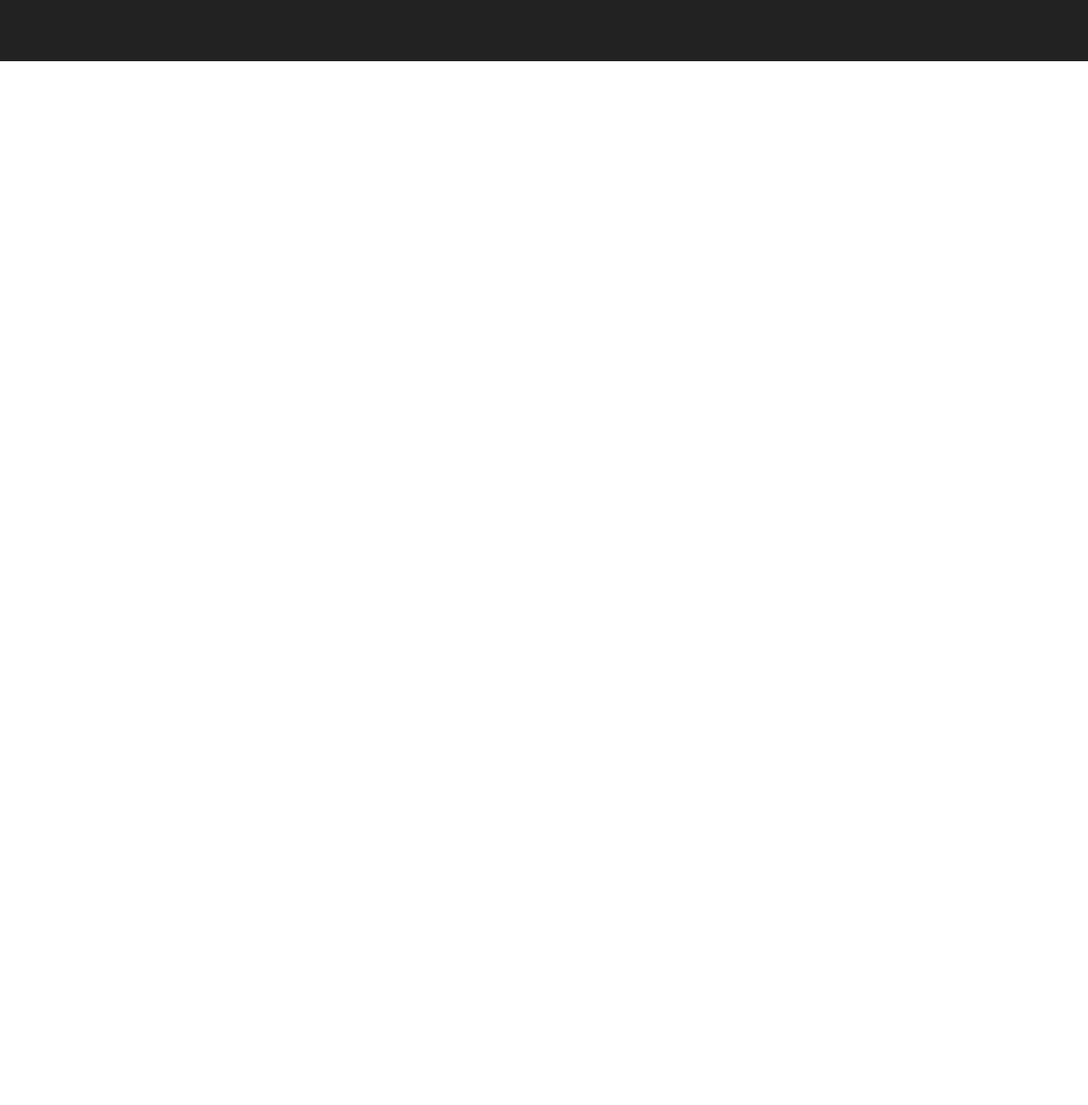
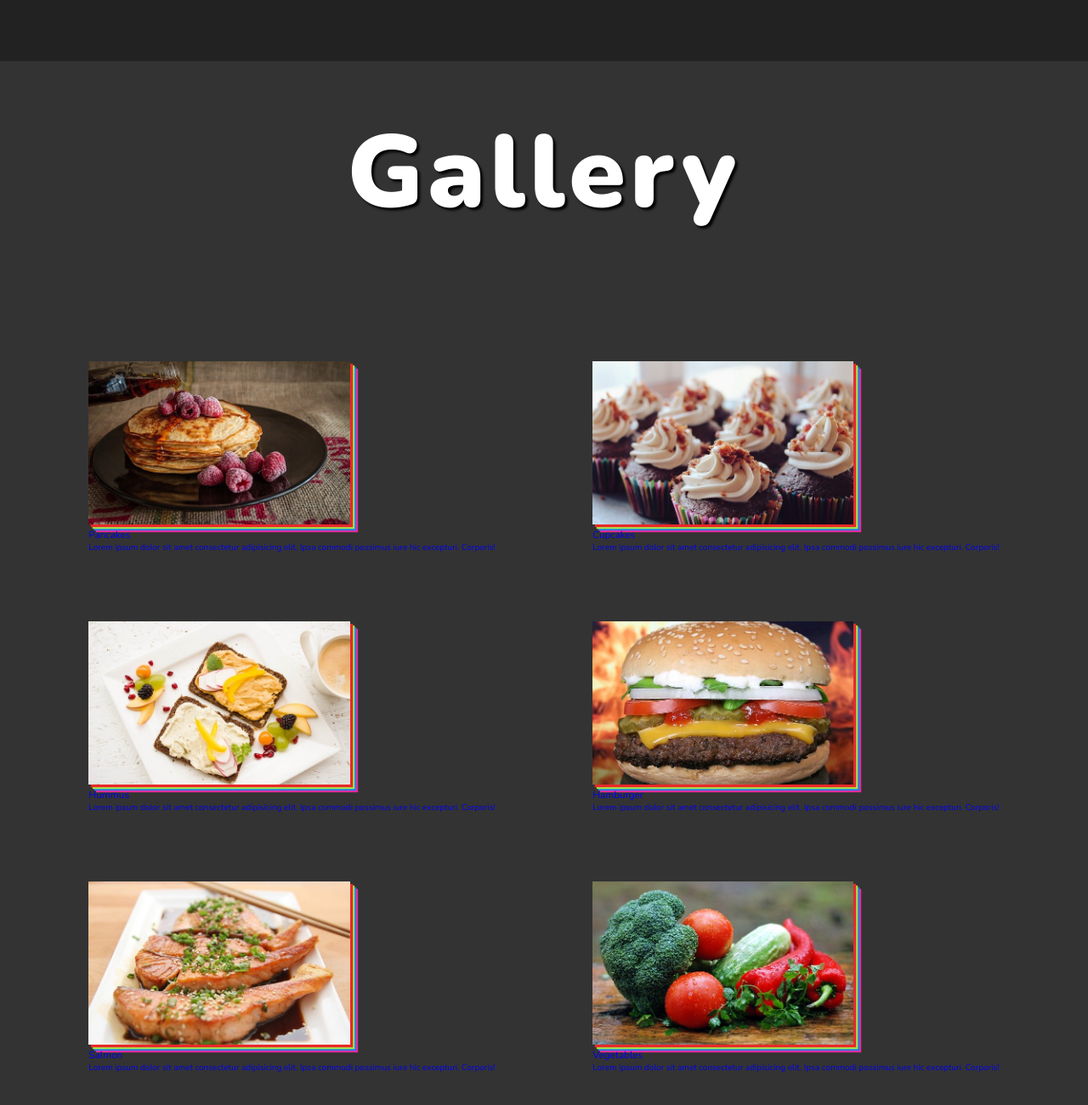
Before and after one commit to ariellekatherine92/Foods, a plain HTML site: page index.html in a window 1280 px wide. Shown: the part 1528-2828 px from the top of the page at 85% size. Before the commit the page ends 1600 px from the top, so only its background shows below. Drawn offline with nearby package versions, Linux system fonts and the light colour scheme.

Commit message:
started gallery styles

```diff
--- a/index.html
+++ b/index.html
@@ -50,7 +50,61 @@
             </div>
         </section>
         <!--End of Section 2-->
-
+       <!--Section 3-->
+       <section class="section-3">
+        <h1 class="section-heading">Gallery</h1>
+        <div class="gallery">
+            <a href="#" class="gallery-link" title="Order Now">
+                <img src="/images/gallery-img-1.jpg" class="food-img" />
+                <h3 class="food-name">Pancakes</h3>
+                <p class="food-description">
+                    Lorem ipsum dolor sit amet consectetur adipisicing elit. Ipsa
+                    commodi possimus iure hic excepturi. Corporis!
+                </p>
+            </a>
+            <a href="#" class="gallery-link" title="Order Now">
+                <img src="/images/gallery-img-2.jpg" class="food-img" />
+                <h3 class="food-name">Cupcakes</h3>
+                <p class="food-description">
+                    Lorem ipsum dolor sit amet consectetur adipisicing elit. Ipsa
+                    commodi possimus iure hic excepturi. Corporis!
+                </p>
+            </a>
+            <a href="#" class="gallery-link" title="Order Now">
+                <img src="/images/gallery-img-3.jpg" class="food-img" />
+                <h3 class="food-name">Hummus</h3>
+                <p class="food-description">
+                    Lorem ipsum dolor sit amet consectetur adipisicing elit. Ipsa
+                    commodi possimus iure hic excepturi. Corporis!
+                </p>
+            </a>
+            <a href="#" class="gallery-link" title="Order Now">
+                <img src="/images/gallery-img-4.jpg" class="food-img" />
+                <h3 class="food-name">Hamburger</h3>
+                <p class="food-description">
+                    Lorem ipsum dolor sit amet consectetur adipisicing elit. Ipsa
+                    commodi possimus iure hic excepturi. Corporis!
+                </p>
+            </a>
+            <a href="#" class="gallery-link" title="Order Now">
+                <img src="/images/gallery-img-5.jpg" class="food-img" />
+                <h3 class="food-name">Salmon</h3>
+                <p class="food-description">
+                    Lorem ipsum dolor sit amet consectetur adipisicing elit. Ipsa
+                    commodi possimus iure hic excepturi. Corporis!
+                </p>
+            </a>
+            <a href="#" class="gallery-link" title="Order Now">
+                <img src="/images/gallery-img-6.jpg" class="food-img" />
+                <h3 class="food-name">Vegetables</h3>
+                <p class="food-description">
+                    Lorem ipsum dolor sit amet consectetur adipisicing elit. Ipsa
+                    commodi possimus iure hic excepturi. Corporis!
+                </p>
+            </a>
+        </div>
+    </section>
+       <!--End of Section 3-->
     </div>
     <script src="script.js"></script>
 </body>
--- a/style.css
+++ b/style.css
@@ -142,3 +142,32 @@ html {
     box-shadow: -.2rem -.2rem .2rem #000;
 }
 /* End of Section 2 */
+
+/* Section 3 */
+.section-3 {
+    background-color: #333;
+    padding: 5rem 0;
+  }
+
+  .gallery {
+    display: flex;
+    flex-wrap: wrap;
+    align-items: center;
+    justify-content: space-evenly;
+    margin-top: 10rem;
+  }
+
+  .gallery-link {
+    position: relative;
+    margin: 4rem 1rem;
+  }
+
+  .food-img {
+    width: 24vw;
+    height: 15vw;
+    object-fit: cover;
+    box-shadow: 0.3rem 0.3rem 0.1rem #e92929, 0.5rem 0.5rem 0.1rem #a2e946,
+      0.7rem 0.7rem 0.1rem #297ce9, 0.9rem 0.9rem 0.1rem #e92999;
+    transition: all 0.5s;
+  }
+/* End of Section 3 */
```
